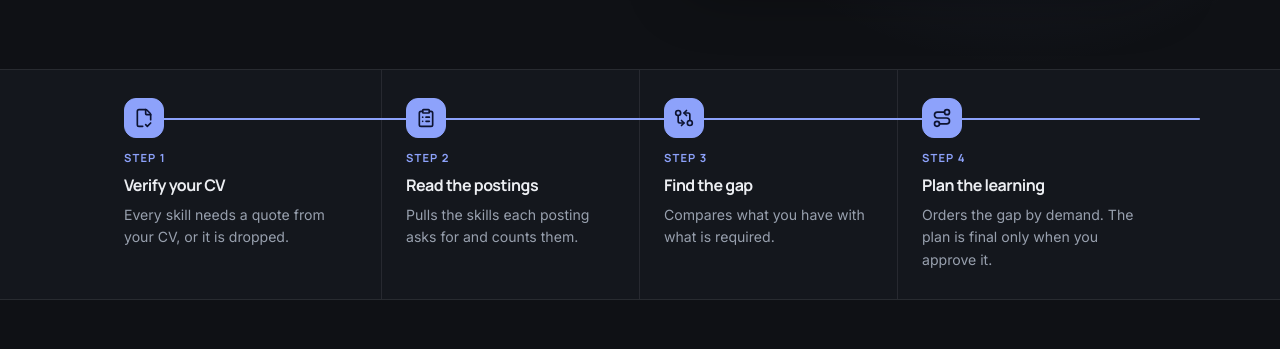
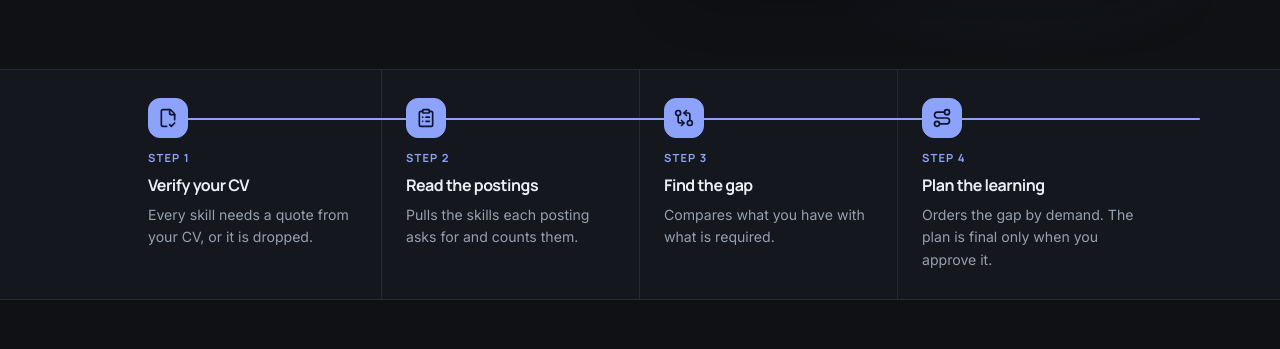
Before and after one commit to aalbabtain/skillsync, a React (Vite) app in the folder web/: page / in a window 1280 px wide. Shown: the part 558-907 px from the top of the page. Built offline with nearby package versions, Linux system fonts and the light colour scheme; no server answers.

Commit message:
style: space the four steps evenly along the line
The first step had no inner margin, so the gap from step 1 to 2 was longer than
the others and steps 2 and 3 looked off centre. Every step now has the same
margin, so all gaps, and the run past step 4, are one column long.

```diff
--- a/web/src/index.css
+++ b/web/src/index.css
@@ -1125,10 +1125,6 @@ a {
   border-inline-end: 1px solid var(--line);
 }
 
-.steps-grid li:first-of-type {
-  padding-inline-start: 0;
-}
-
 .steps-grid li:last-of-type {
   border-inline-end: 0;
   padding-inline-end: 0;
@@ -1778,7 +1774,8 @@ a {
 .steps-line {
   position: absolute;
   inset-block-start: calc(1.75rem + 20px);
-  inset-inline-start: 20px;
+  /* Every step has the same inner margin, so the icons sit one column apart. */
+  inset-inline-start: calc(1.5rem + 20px);
   /* Runs one column (25%) past the last icon, the same length as the gap between steps. */
   inset-inline-end: calc(-1.5rem - 20px);
   height: 2px;
```
